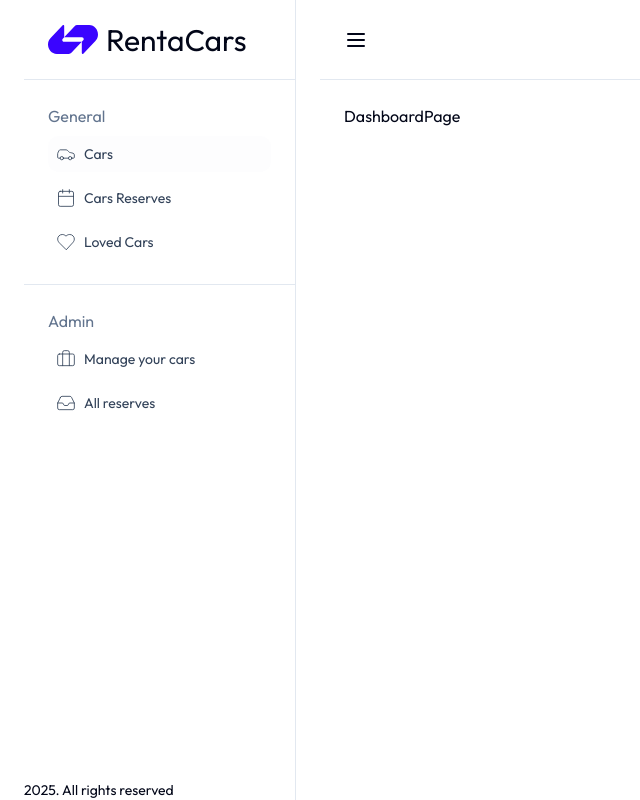
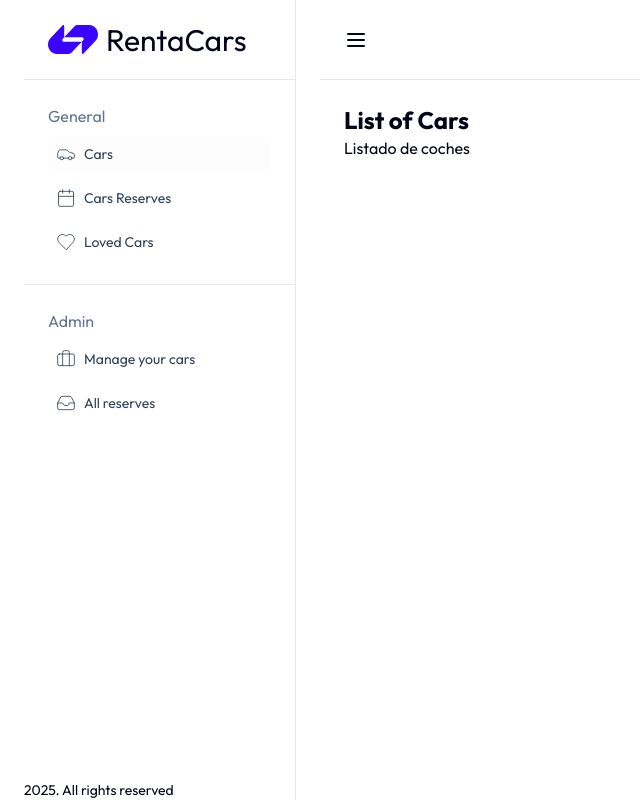
Before and after one commit to robertgrc/app-rental-cars, a Next.js app: page /dashboard in a window 1280 px wide. Shown: the whole page, without its empty margins (0-640 px from the left). Built offline with nearby package versions, Linux system fonts and the light colour scheme; no server answers.

Commit message:
modificando el dashboard

```diff
--- a/src/app/(routes)/(dashboard)/dashboard/page.tsx
+++ b/src/app/(routes)/(dashboard)/dashboard/page.tsx
@@ -2,6 +2,15 @@
 
 export default function DashboardPage() {
   return (
-    <div>DashboardPage</div>
+    <div>
+      <div className="flex justify-between">
+        <h2 className="text-2xl font-bold">
+          List of Cars
+        </h2>
+      </div>
+      <div>
+        <p>Listado de coches</p>
+      </div>
+    </div>
   )
 }
```
